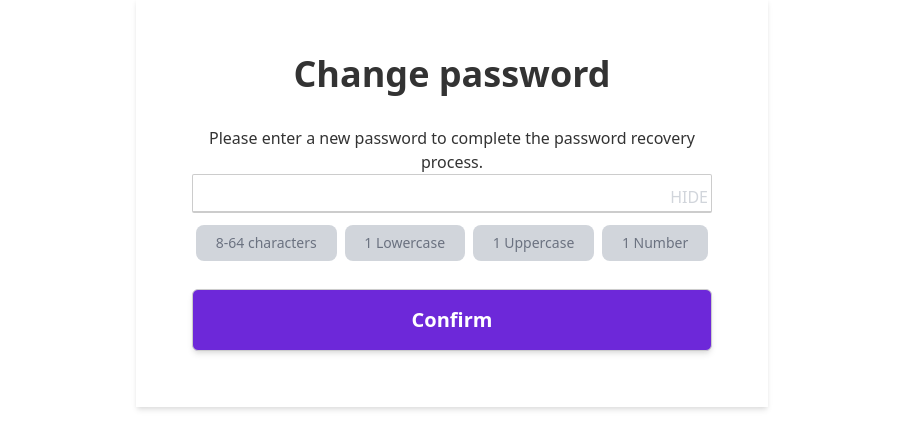
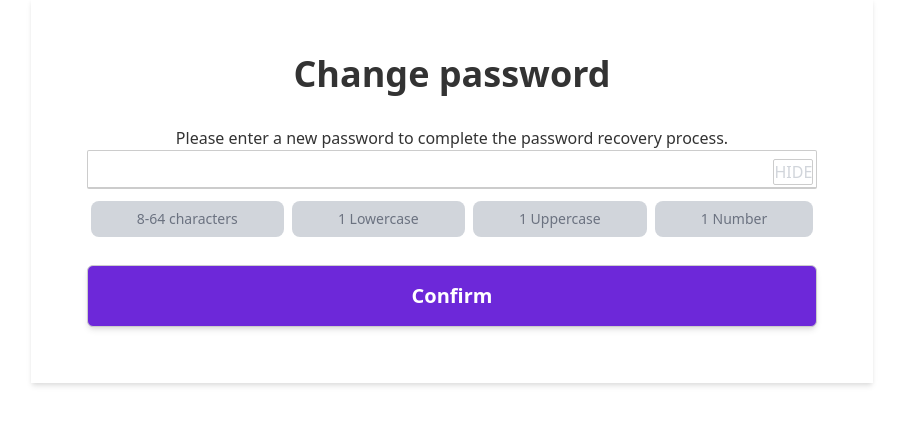
Before and after one commit to evnayd/Svelte-study, a Svelte app: page / in a window 1280 px wide. Shown: the part 138-586 px from the top of the page, without its empty margins (188-1091 px from the left). Built offline with nearby package versions, Linux system fonts and the light colour scheme.

Commit message:
style changes

```diff
--- a/src/App.svelte
+++ b/src/App.svelte
@@ -58,12 +58,12 @@ function handleOnSubmit() {
 </script>
 
 	<div class="container mx-auto">
-		<div class="bg-white w-full  lg:w-1/2 mx-auto shadow-md p-6 xl:p-14 text-left sm:text-center my-16 lg:my-32">
+		<div class="bg-white w-full  md:w-2/3 mx-auto shadow-md p-6 xl:p-14 text-left sm:text-center my-16 lg:my-32">
 <h1 class="font-black text-xl sm:text-4xl mb-2 sm:mb-8">Change password</h1>
 <p>Please enter a new password to complete the password recovery process.</p>
 <div class="relative">
 <input class="text-gray-500 text-lg w-full border-b-2 mb-2 p-1 outline-none overflow-hidden" type={inputType}   on:input={(e) => (value = e.target.value)} id ="password" />
-<button class="absolute bottom-3 right-1 text-gray-300 hover:text-gray-400 focus: outline-none focus: border-none" on:click={hideValue}>HIDE</button>
+<button class="absolute bottom-3 right-1 text-gray-300 hover:text-gray-400 focus:outline-none focus:border-none" on:click={hideValue}>HIDE</button>
 </div>
 <ul class="flex flex-col sm:flex-row justify-between text-sm mb-6 flex-nowrap">
 	<li class="w-3/5 sm:w-auto bg-gray-300  rounded-lg px-3.5  py-2 text-gray-500  m-1  text-left sm:text-center break-normal flex-auto"  class:active ={!lengthError}>8-64 characters</li>
```
Also changed, not shown: public/build/bundle.js, 2 other files (tests, documents, lock files or other folders).
